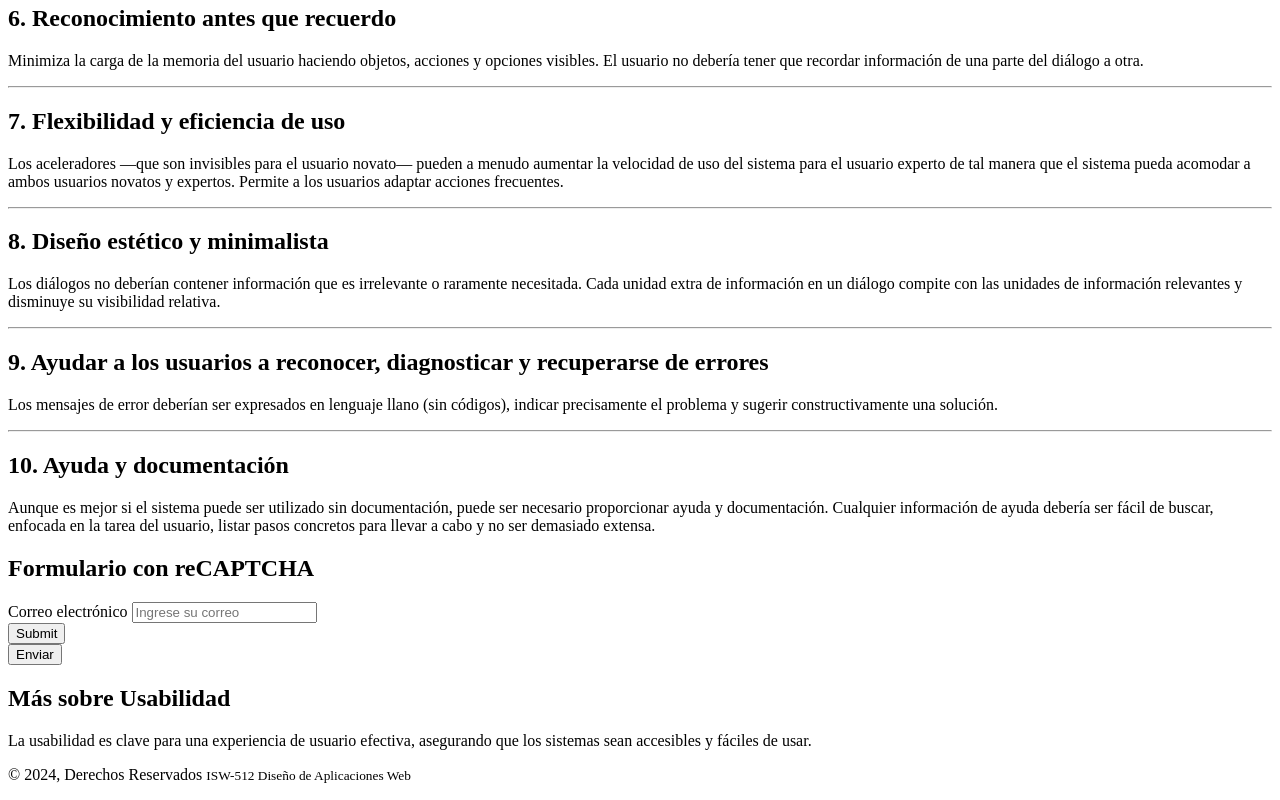
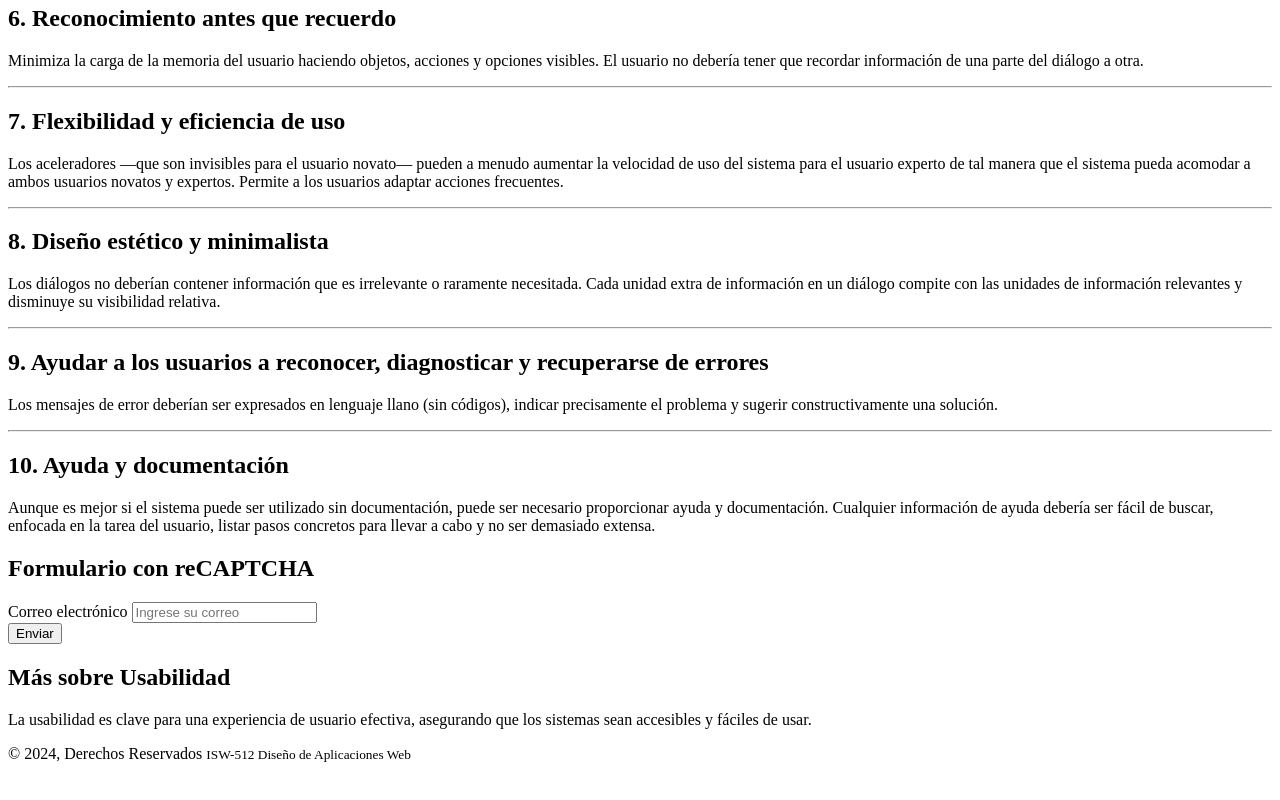
Before and after one commit to npaniagua26/npaniagua.prueba1.github.io, a plain HTML site: page index.html in a window 1280 px wide. Shown: the part 789-1589 px from the top of the page. After the commit the page ends 1568 px from the top, so only its background shows below. Drawn offline with Linux system fonts and the light colour scheme.

Commit message:
Update index.html

```diff
--- a/index.html
+++ b/index.html
@@ -130,10 +130,10 @@
     data-sitekey="6LdOCbcqAAAAAI7XQzQoeDsC3Ik_Tz8rqeLLpt-b"
     data-callback='onSubmit'
     data-action='submit'>
-  Submit
+  Enviar
 </button>
       </div>
-      <button type="submit" class="btn btn-primary">Enviar</button>
+
     </form>
     <div id="captchaError" class="text-danger mt-3" style="display: none;">Por favor, verifica el reCAPTCHA.</div>
   </div>
```
